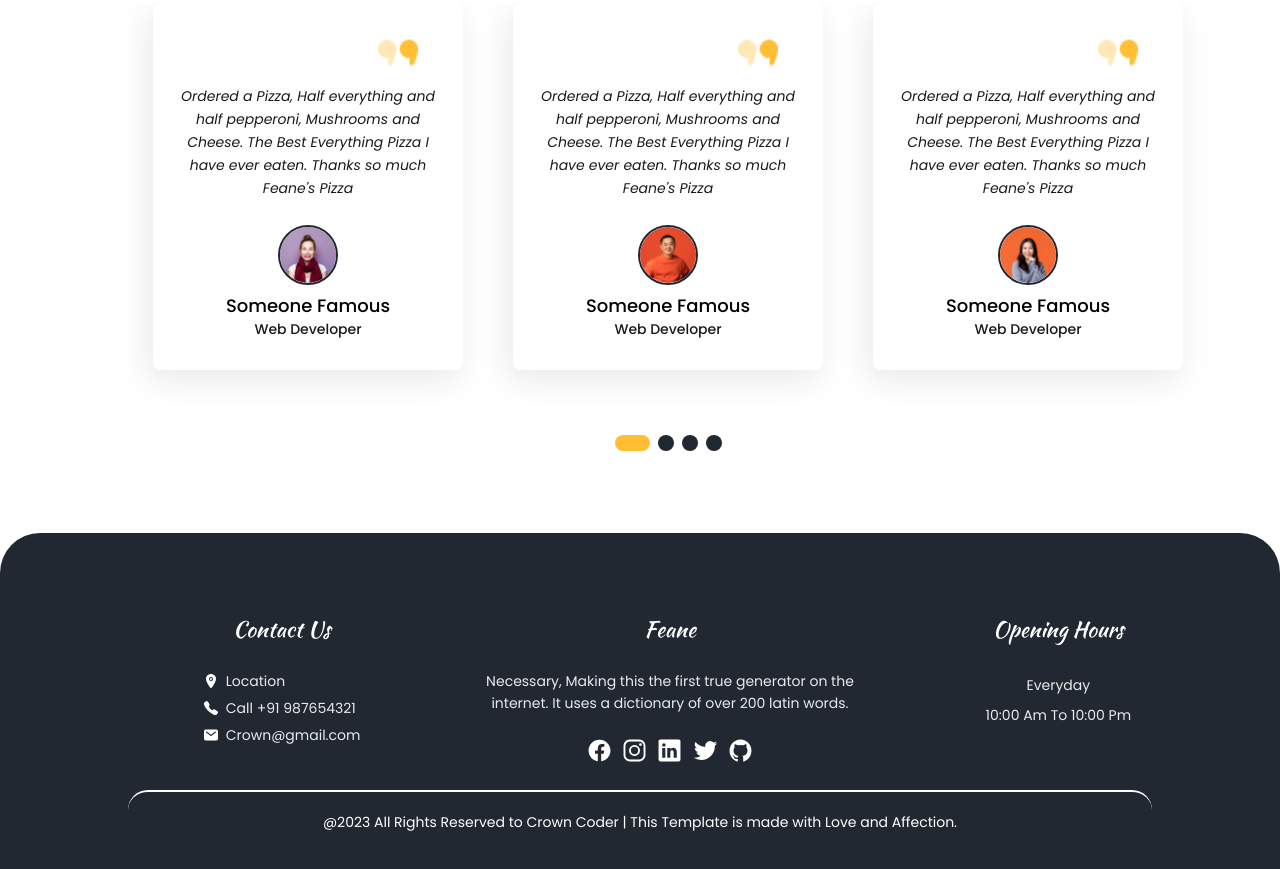
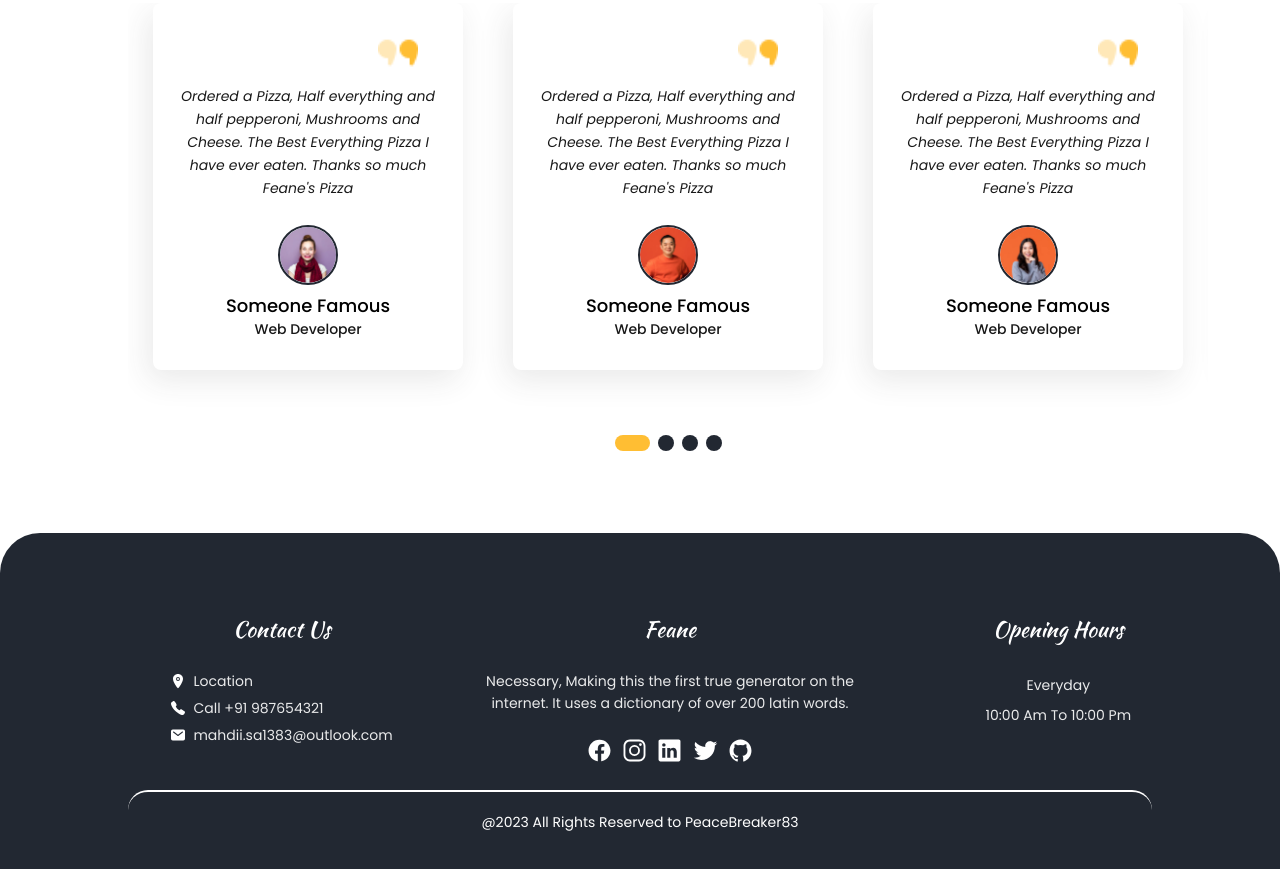
Before and after one commit to PeaceBreaker83/fean, a plain HTML site: page index.html in a window 1280 px wide. Shown: the part 4165-5034 px from the top of the page. Drawn offline with nearby package versions, Linux system fonts and the light colour scheme.

Commit message:
index.html

```diff
--- a/index.html
+++ b/index.html
@@ -364,7 +364,7 @@
                         </li>
                         <li>
                             <ion-icon name="mail"></ion-icon>
-                            <p>Crown@gmail.com</p>
+                            <p>mahdii.sa1383@outlook.com</p>
                         </li>
                     </ul>
                 </div>
@@ -385,7 +385,7 @@
                 </div>
             </div>
             <div class="footer_tag">
-                <p class="tag_line">@2023 All Rights Reserved to Crown Coder | This Template is made with Love and Affection.</p>
+                <p class="tag_line">@2023 All Rights Reserved to PeaceBreaker83</p>
             </div>
         </section>
 
```
